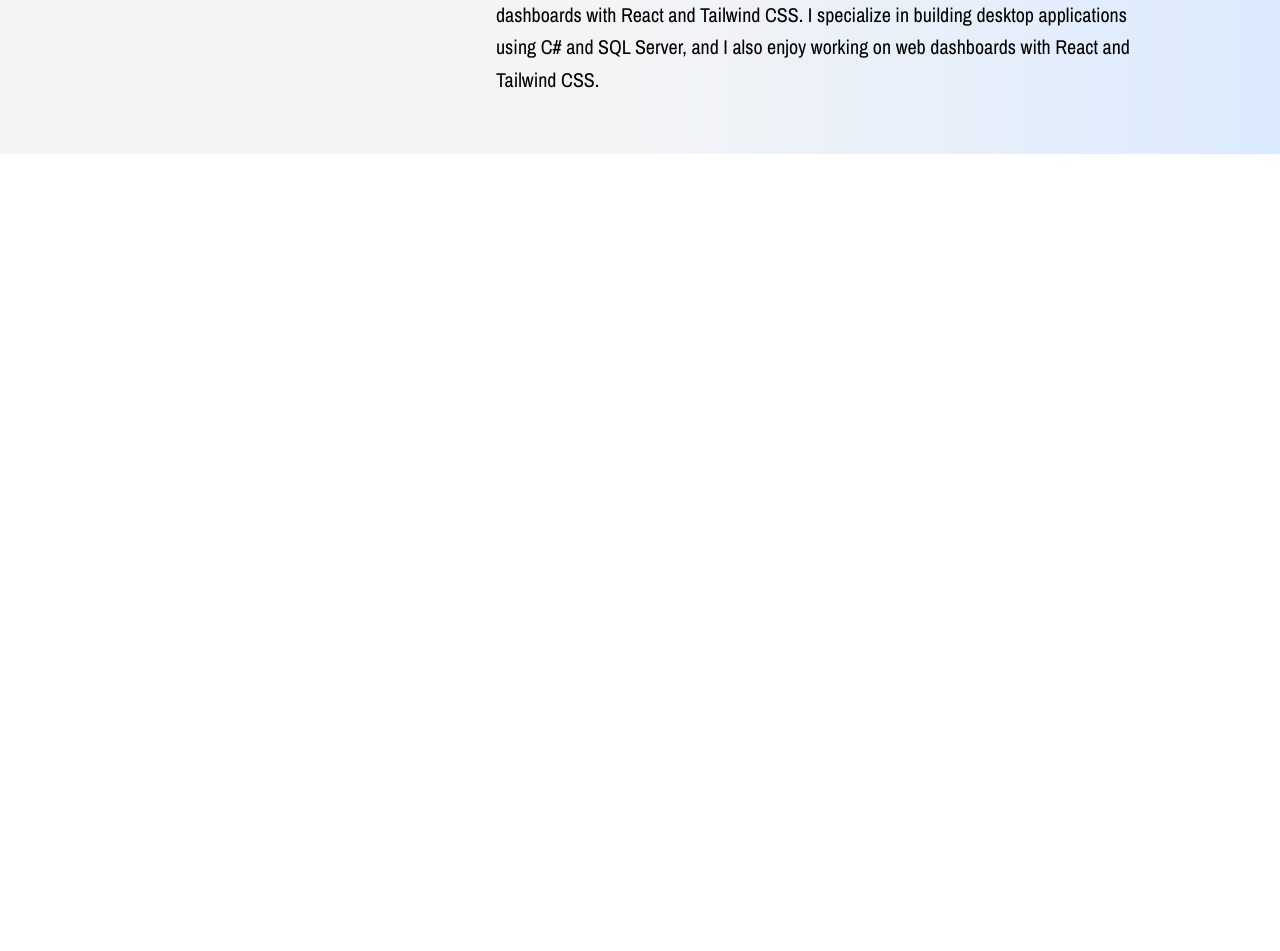
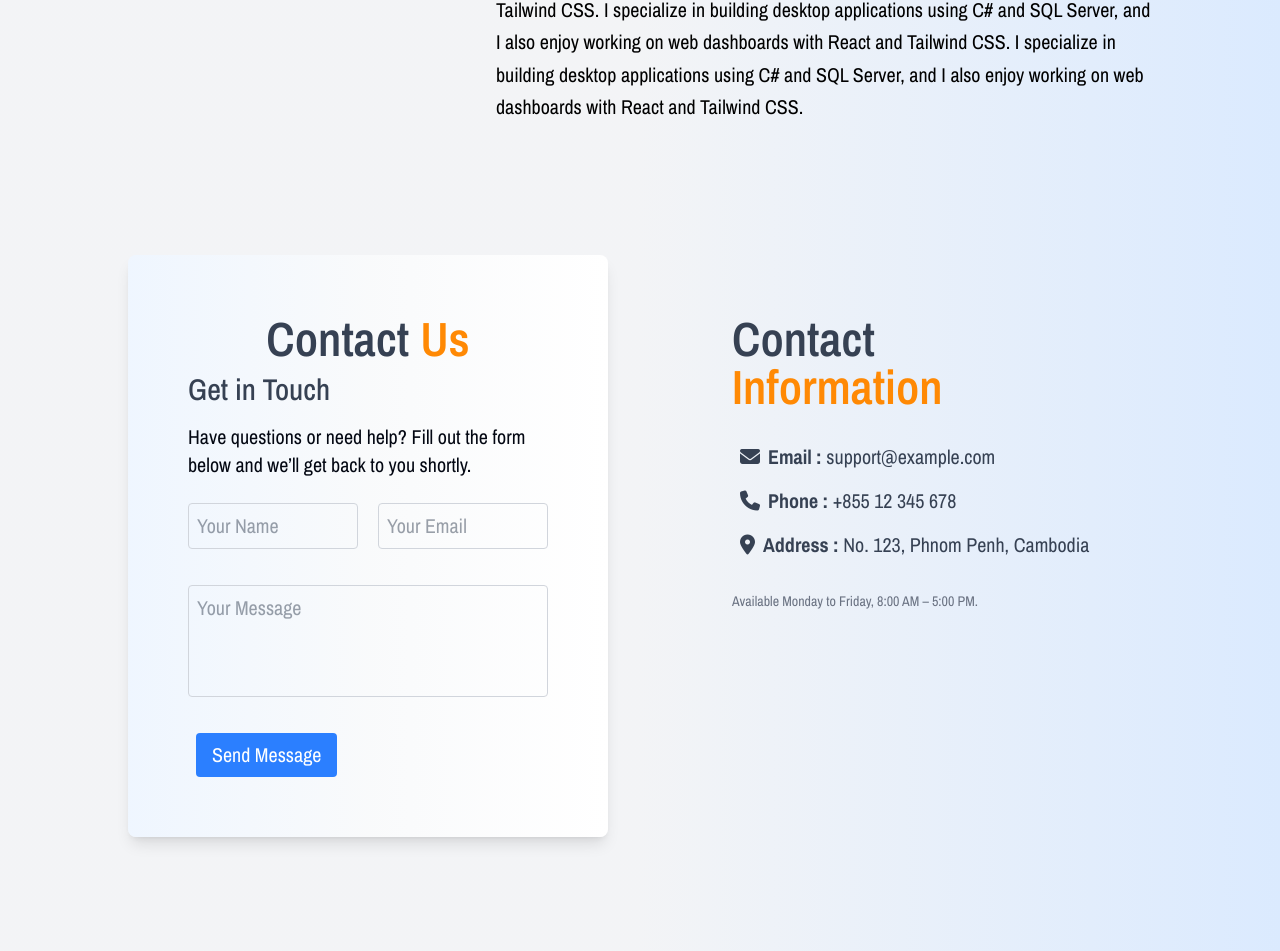
Before and after one commit to VathanaProgrammer/Portfolio, a Vue app in the folder Portfolio/: page /portfolio in a window 1280 px wide. Shown: the part 1126-2077 px from the top of the page. Before the commit the page ends 1280 px from the top, so only its background shows below. Built offline with nearby package versions, Linux system fonts and the light colour scheme; a web font is replaced by a local one.

Commit message:
ContactUS done

```diff
--- a/Portfolio/index.html
+++ b/Portfolio/index.html
@@ -6,6 +6,8 @@
     <meta name="viewport" content="width=device-width, initial-scale=1.0" />
     <title>Vite + Vue</title>
       <link rel="preconnect" href="https://fonts.googleapis.com">
+      <link rel="stylesheet" href="https://cdnjs.cloudflare.com/ajax/libs/font-awesome/6.5.0/css/all.min.css">
+
 <link rel="preconnect" href="https://fonts.gstatic.com" crossorigin>
 <link href="https://fonts.googleapis.com/css2?family=Archivo+Narrow:ital,wght@0,400..700;1,400..700&family=Bitcount+Prop+Single:wght@100..900&family=National+Park:wght@200..800&family=Roboto+Condensed:ital,wght@0,100..900;1,100..900&family=Source+Sans+3:ital,wght@0,200..900;1,200..900&family=Work+Sans:ital,wght@0,100..900;1,100..900&display=swap" rel="stylesheet">
   </head>
--- a/Portfolio/package.json
+++ b/Portfolio/package.json
@@ -9,6 +9,8 @@
     "preview": "vite preview"
   },
   "dependencies": {
+    "@fortawesome/fontawesome-svg-core": "^7.0.0",
+    "@fortawesome/free-solid-svg-icons": "^7.0.0",
     "@iconify/vue": "^5.0.0",
     "@tailwindcss/vite": "^4.1.11",
     "flyonui": "^2.3.1",
--- a/Portfolio/src/components/About.vue
+++ b/Portfolio/src/components/About.vue
@@ -1,17 +1,15 @@
 <template>
-    <div class="w-full flex justify-center h-screen ">
-        <div class="grid grid-cols-3 w-full items-center gap-20">
+    <div class="w-full h-full sm:h-screen flex justify-center items-center pt-30">
+        <div class="grid sm:grid-cols-3 grid-cols-1 w-full place-self-center sm:gap-20 gap-3">
 
-            <div class="w-full min-w-[300px] p-1">
+            <div class="w-full min-w-[200px] p-1">
                 <img src="../assets/image/Korean Photo.jpg" class=" border-10 border-blue-400" alt="">
             </div>
-
          <div class="col-span-2 w-full ">
           <div class="space-y-6">
-           <h1 class="text-6xl font-semibold">About <span class=" text-amber-500">Me</span></h1>
-            <h4 class="text-3xl">I’m Hoeun Raksa, a passionate software developer and student at a technical school in Cambodia. </h4>
-           <p class="text-xl leading-relaxed">I specialize in building desktop applications using C# and SQL Server, and I also enjoy working on web dashboards with React and Tailwind CSS.
-            I specialize in building desktop applications using C# and SQL Server, and I also enjoy working on web dashboards with React and Tailwind CSS.
+           <h1 class="sm:text-6xl text-4xl sm:text-start text-center font-semibold">About <span class=" text-amber-500">Me</span></h1>
+            <h4 class="sm:text-3xl text-xl">I’m Hoeun Raksa, a passionate software developer and student at a technical school in Cambodia. </h4>
+           <p class="sm:text-xl text-sm leading-relaxed">I specialize in building desktop applications using C# and SQL Server, and I also enjoy working on web dashboards with React and Tailwind CSS.
             I specialize in building desktop applications using C# and SQL Server, and I also enjoy working on web dashboards with React and Tailwind CSS.
             I specialize in building desktop applications using C# and SQL Server, and I also enjoy working on web dashboards with React and Tailwind CSS.
             I specialize in building desktop applications using C# and SQL Server, and I also enjoy working on web dashboards with React and Tailwind CSS.
@@ -20,8 +18,7 @@
             I specialize in building desktop applications using C# and SQL Server, and I also enjoy working on web dashboards with React and Tailwind CSS.
             I specialize in building desktop applications using C# and SQL Server, and I also enjoy working on web dashboards with React and Tailwind CSS.
            </p>
-          </div>
-
+        </div>
         </div>
      </div>
     </div>
--- /dev/null
+++ b/Portfolio/src/components/ContactUs.vue
@@ -0,0 +1,65 @@
+<template>
+  <div class="flex justify-center items-center sm:h-screen h-full py-30  text-gray-700">
+    <div class="grid sm:grid-cols-2 grid-cols-1 gap-16 text-xl place-content-center-safe w-full">
+
+      <!-- Left: Contact Form -->
+      <div class="flex flex-col sm:p-15 p-5 shadow-lg rounded-lg bg-gradient-to-r from-blue-50 via-gray-50 to-white">
+        <h4 class="sm:text-5xl text-4xl sm-text-start text-center font-semibold mb-2">
+          Contact <span class="text-orange-400">Us</span>
+        </h4>
+        <h4 class="sm:text-3xl text-xl font-medium mb-4">Get in Touch</h4>
+        <p class="mb-6 text-gray-950 sm:text-xl text-sm">
+          Have questions or need help? Fill out the form below and we’ll get back to you shortly.
+        </p>
+
+        <form class="flex flex-col sm:grid sm:grid-cols-2 gap-5 space-y-4 sm:text-xl text-sm">
+          <input
+            type="text"
+            placeholder="Your Name"
+            class="border border-gray-300 p-2 rounded focus:outline-none focus:ring-2 focus:ring-blue-400"
+          />
+          <input
+            type="email"
+            placeholder="Your Email"
+            class="border border-gray-300 p-2 rounded focus:outline-none focus:ring-2 focus:ring-blue-400"
+          />
+          <textarea
+            placeholder="Your Message"
+            class="border border-gray-300 p-2 rounded resize-none h-28 focus:outline-none focus:ring-2 focus:ring-blue-400 col-span-2"
+          ></textarea>
+          <button
+            type="submit"
+            class="bg-blue-500 text-white sm:place-self-start place-self-end sm:col-start-1 mx-2 col-start-2 sm:text-xl text-sm sm:px-4 px-2 py-2 sm:py-2 rounded hover:bg-blue-600 w-max"
+          >
+            Send Message
+          </button>
+        </form>
+      </div>
+
+      <!-- Right: Contact Info -->
+      <div class="flex flex-col gap-4 sm:p-15 px-5 sm:text-xl text-sm">
+        <h5 class="sm:text-5xl text-3xl font-semibold mb-4 sm:text-start text-center">Contact <span class=" text-orange-400">Information</span></h5>
+
+        <p class="text-gray-700">
+          <i class="fa-solid fa-envelope mx-2"></i>
+          <strong>Email :</strong> support@example.com
+        </p>
+
+        <p class="text-gray-700">
+          <i class="fa-solid fa-phone mx-2"></i>
+          <strong>Phone : </strong> +855 12 345 678
+        </p>
+
+        <p class="text-gray-700">
+          <i class="fa-solid fa-location-dot mx-2"></i>
+          <strong>Address : </strong> No. 123, Phnom Penh, Cambodia
+        </p>
+
+        <p class="mt-4 text-sm text-gray-500">
+          Available Monday to Friday, 8:00 AM – 5:00 PM.
+        </p>
+      </div>
+
+    </div>
+  </div>
+</template>
--- a/Portfolio/src/components/Portfolio.vue
+++ b/Portfolio/src/components/Portfolio.vue
@@ -1,10 +1,11 @@
 <template>
   <div
     class="global-font p-2 md:px-14 lg:px-22 xl:px-32 2xl:px-64 w-full min-h-screen mx-auto bg-gradient-to-r from-gray-100 via-gray-100 to-blue-100"
-  >
+   >
     <Navbar />
     <Home />
     <About />
+    <ContactUS/>
   </div>
 </template>
 
@@ -12,12 +13,14 @@
 import Home from "./Home.vue";
 import Navbar from "./Navbar.vue";
 import About from "./About.vue";
+import ContactUS from "./ContactUS.vue";
 
 export default {
   components: {
     Navbar,
     Home,
-    About
+    About,
+    ContactUS
   },
   data() {
     return {
```
Also changed, not shown: 1 other file (tests, documents, lock files or other folders).
